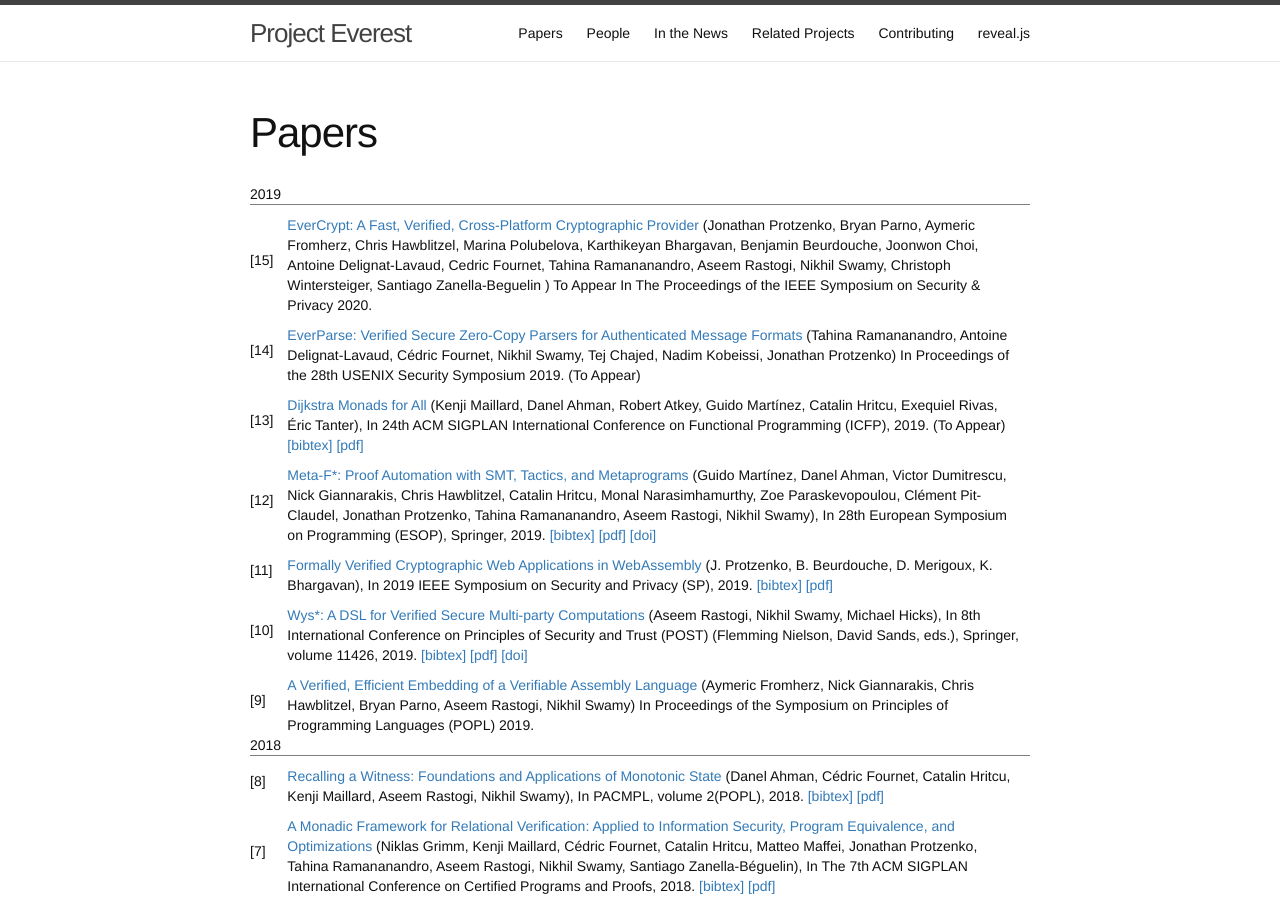
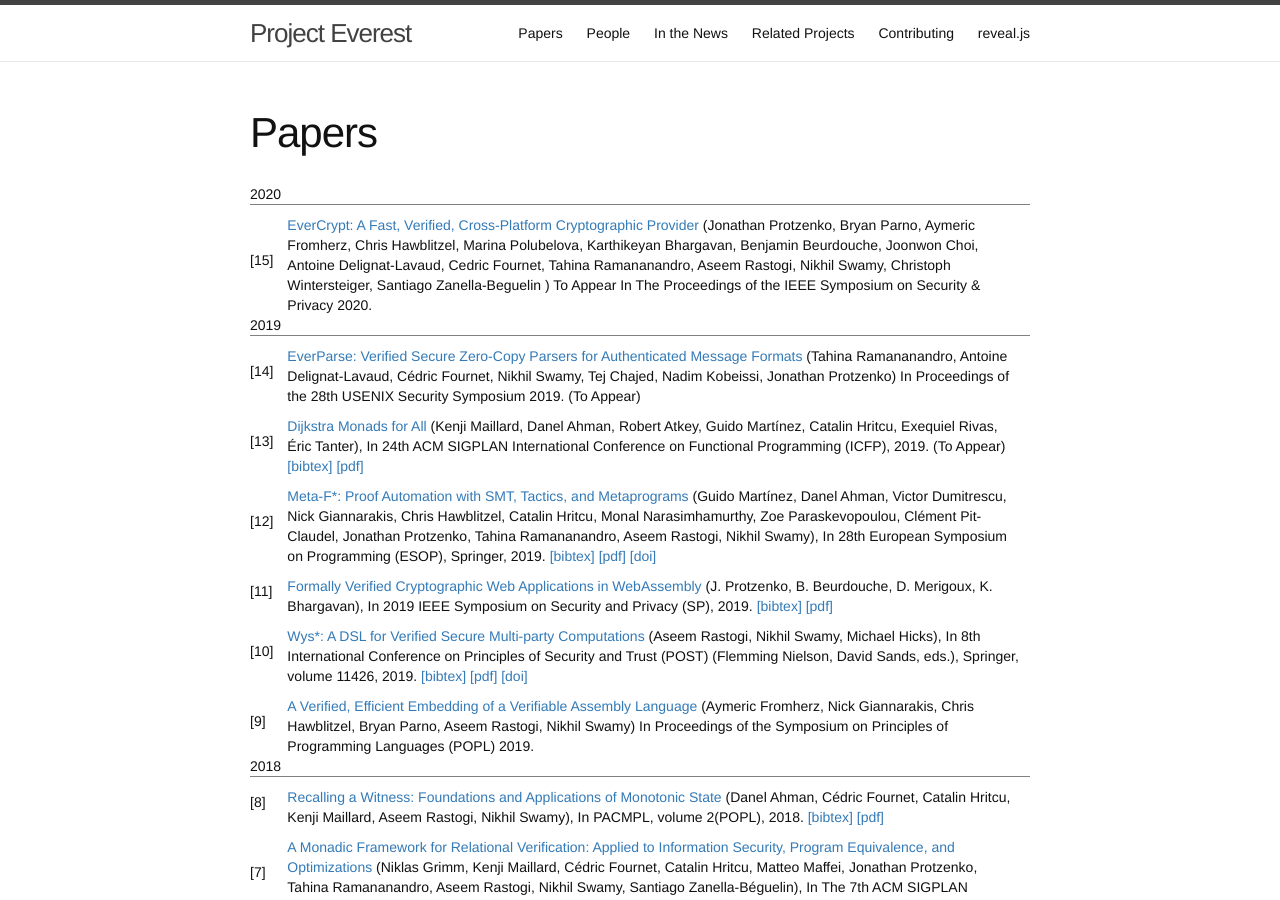
Before and after one commit to project-everest/project-everest.github.io, a Jekyll site: the page built from papers.md, in a window 1280 px wide and 900 px high. Built offline with Jekyll 4.4.1, drawn with Linux system fonts in a browser that asks for light colours.

Commit message:
Move EverCrypt to 2020

```diff
--- a/papers.md
+++ b/papers.md
@@ -7,8 +7,7 @@ permalink: /papers/
 <table class="result">
 <tbody>
 
-<tr><td colspan="2" class="sheader">2019</td></tr>
-
+<tr><td colspan="2" class="sheader">2020</td></tr>
 
 <tr class="bibline"><td class="bibref">[15]</td>
   <td class="bibitem">
@@ -37,6 +36,10 @@ permalink: /papers/
     </span>
   </td>
 </tr>
+
+
+<tr><td colspan="2" class="sheader">2019</td></tr>
+
 
 <tr class="bibline"><td class="bibref"><a class="bibanchor" name="13"></a>[14]</td>
   <td class="bibitem">
```
